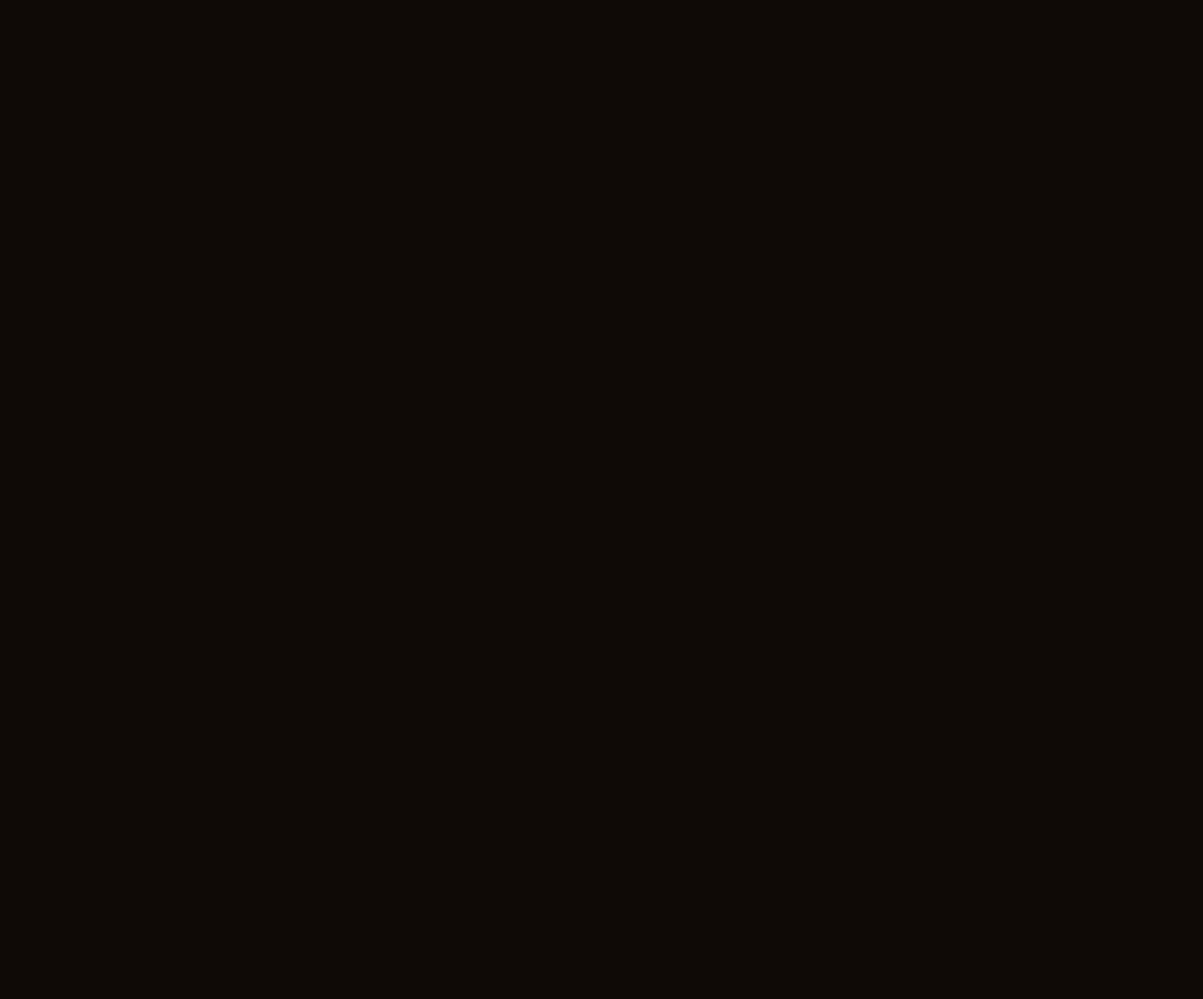
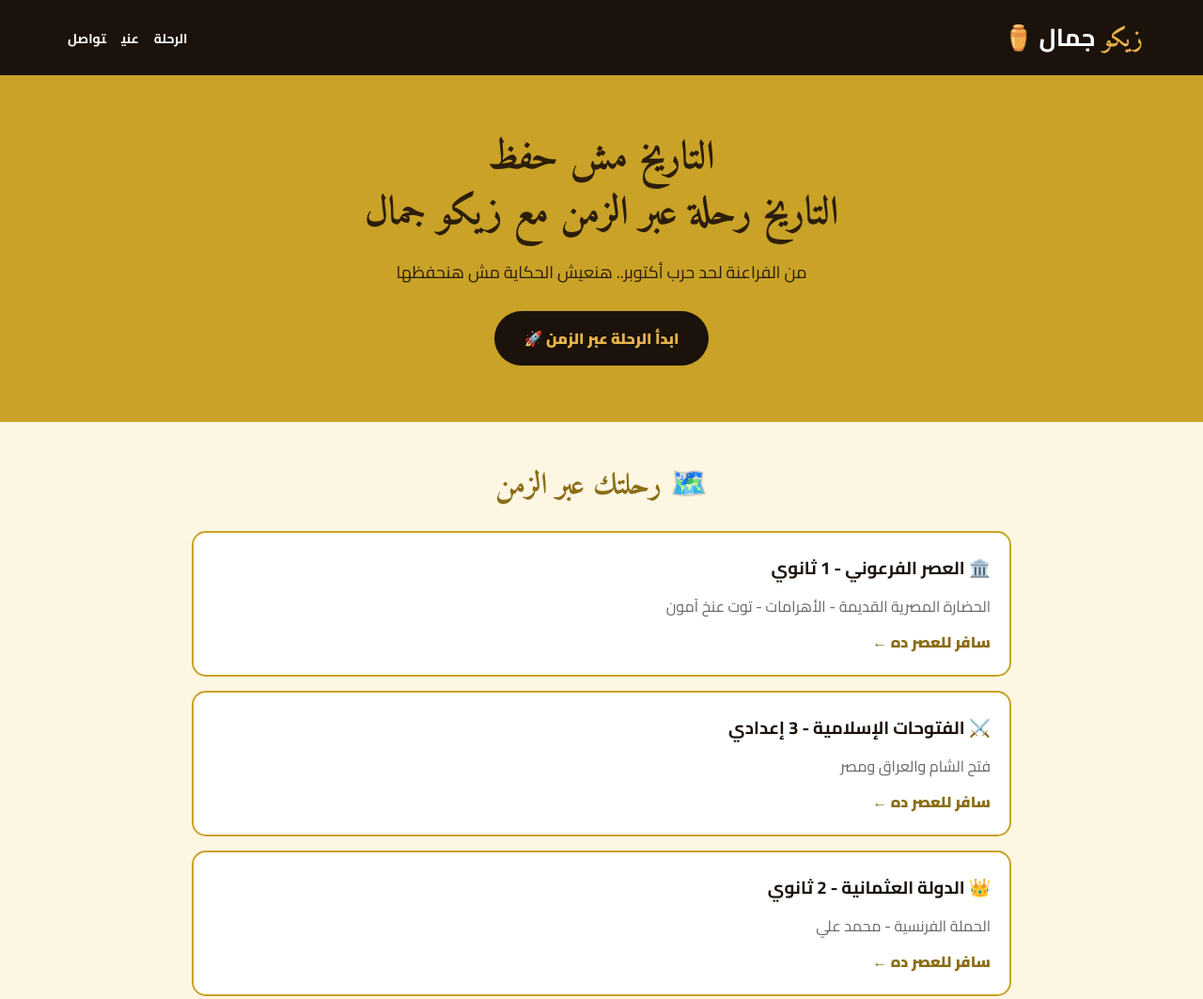
Before and after one commit to rageb2575-lang/mr-ziko-gamal, a plain HTML site: page index.html in a window 1280 px wide. Shown: the top 1063 px of the page at 94% size. Before the commit the page ends 800 px from the top, so only its background shows below. Drawn offline with Linux system fonts and the light colour scheme.

Commit message:
Refactor styles and layout in index.html
Updated styles and layout for better readability and aesthetics.

```diff
--- a/index.html
+++ b/index.html
@@ -7,22 +7,45 @@
 <link href="https://fonts.googleapis.com/css2?family=Amiri:wght@700&family=Cairo:wght@400;700;900&display=swap" rel="stylesheet">
 <style>
 *{margin:0;padding:0;box-sizing:border-box;font-family:'Cairo',sans-serif}
-body{background:#0f0a05;color:#f5e6c4}
-header{background:#1a120b;padding:15px 5%;display:flex;justify-content:space-between;align-items:center;position:sticky;top:0;z-index:20;border-bottom:3px solid #c9a227}
+body{background:#fdf6e3;color:#2b1d08}
+header{background:#1a120b;padding:15px 5%;display:flex;justify-content:space-between;align-items:center}
 header b{font-size:26px;color:#e8b44a;font-family:'Amiri',serif}
 header b span{color:#fff}
-nav a{color:#f5e6c4;text-decoration:none;margin:0 10px;font-weight:700}
-nav a:hover{color:#e8b44a}
-.hero{background:linear-gradient(rgba(15,10,5,.82),rgba(15,10,5,.82)),url('https://images.unsplash.com/photo-1503174971373-b1f69850bded?w=1200');background-size:cover;background-position:center;text-align:center;padding:90px 20px;border-bottom:3px solid #c9a227}
-.hero .badge{background:#c9a227;color:#000;padding:6px 18px;border-radius:20px;font-weight:900;font-size:14px}
-.hero h1{font-family:'Amiri',serif;font-size:52px;line-height:1.3;margin-top:15px}
-.hero h1 span{color:#e8b44a}
-.hero p{margin:15px 0 25px;font-size:18px;opacity:.9}
-.btn{background:linear-gradient(#f5d76e,#c9a227);color:#000;padding:14px 32px;border-radius:30px;text-decoration:none;font-weight:900;display:inline-block;box-shadow:0 5px 20px rgba(201,162,39,.4)}
-.btn2{border:2px solid #e8b44a;color:#fff;padding:12px 28px;border-radius:30px;text-decoration:none;font-weight:700;display:inline-block;margin-right:10px}
-.section{padding:50px 5%;max-width:1100px;margin:auto}
-.section h2{text-align:center;font-family:'Amiri',serif;font-size:36px;color:#e8b44a;margin-bottom:5px}
-.section .sub{text-align:center;opacity:.7;margin-bottom:30px}
-.timeline{border-right:3px solid #c9a227;padding-right:25px}
-.t-item{background:#1f160d;border:1px solid #3a2a12;padding:20px;border-radius:15px;margin-bottom:18px;position:relative}
-.t-item:before
+nav a{color:#fff;text-decoration:none;margin:0 8px;font-weight:700;font-size:14px}
+.hero{background:#c9a227;text-align:center;padding:60px 20px}
+.hero h1{font-family:'Amiri',serif;font-size:42px;line-height:1.4}
+.hero p{margin:15px 0 25px;font-size:18px}
+.btn{background:#1a120b;color:#e8b44a;padding:14px 32px;border-radius:30px;text-decoration:none;font-weight:900;display:inline-block}
+.section{padding:40px 5%;max-width:1000px;margin:auto}
+.section h2{text-align:center;font-family:'Amiri',serif;font-size:32px;color:#8a6d14;margin-bottom:20px}
+.card{background:#fff;border:2px solid #c9a227;padding:20px;border-radius:15px;margin-bottom:15px}
+.card h3{color:#1a120b}
+.card p{color:#666;margin:8px 0}
+.card a{color:#8a6d14;font-weight:800;text-decoration:none}
+.about{background:#fff;border:3px double #c9a227;border-radius:20px;padding:25px;text-align:center}
+.about img{width:150px;height:150px;object-fit:cover;border-radius:50%;border:5px solid #c9a227}
+.contact{background:#1a120b;color:#fff;text-align:center;border-radius:20px;padding:30px 20px}
+.contact a{background:#c9a227;color:#000;padding:10px 18px;border-radius:20px;text-decoration:none;font-weight:800;display:inline-block;margin:5px}
+footer{text-align:center;padding:20px;color:#888;font-size:14px}
+@media(max-width:600px){.hero h1{font-size:30px} nav{display:none}}
+</style>
+</head>
+<body>
+<header><b>زيكو <span>جمال ⚱️</span></b><nav><a href="#lessons">الرحلة</a><a href="#about">عني</a><a href="#contact">تواصل</a></nav></header>
+<section class="hero">
+<h1>التاريخ مش حفظ<br>التاريخ رحلة عبر الزمن مع زيكو جمال</h1>
+<p>من الفراعنة لحد حرب أكتوبر.. هنعيش الحكاية مش هنحفظها</p>
+<a class="btn" href="#lessons">ابدأ الرحلة عبر الزمن 🚀</a>
+</section>
+<section class="section" id="lessons">
+<h2>🗺️ رحلتك عبر الزمن</h2>
+<div class="card"><h3>🏛️ العصر الفرعوني - 1 ثانوي</h3><p>الحضارة المصرية القديمة - الأهرامات - توت عنخ آمون</p><a href="#">سافر للعصر ده ←</a></div>
+<div class="card"><h3>⚔️ الفتوحات الإسلامية - 3 إعدادي</h3><p>فتح الشام والعراق ومصر</p><a href="#">سافر للعصر ده ←</a></div>
+<div class="card"><h3>👑 الدولة العثمانية - 2 ثانوي</h3><p>الحملة الفرنسية - محمد علي</p><a href="#">سافر للعصر ده ←</a></div>
+<div class="card"><h3>🇪🇬 مصر الحديثة - 3 ثانوي</h3><p>ثورة 1919 - ثورة 1952 - حرب أكتوبر 1973</p><a href="#">سافر للعصر ده ←</a></div>
+</section>
+<section class="section"><div class="about" id="about"><img src="https://via.placeholder.com/300"><h2>مين هو زيكو جمال؟</h2><p>مدرس تاريخ، بآمن إن الطالب لازم يعيش الحكاية مش يحفظها. بشرح بأسلوب القصة، وبعملك خرايط ذهنية وأسئلة امتحان تخليك داخل الامتحان وانت متطمن.</p><br><p><b>+5000 طالب | +10 سنة خبرة | 100% نجاح</b></p></div></section>
+<section class="section"><div class="contact" id="contact"><h2>عايز تحجز أو تستفسر؟</h2><br><a href="https://wa.me/201000000000">واتساب 📱</a><a href="https://facebook.com">فيسبوك</a><a href="https://youtube.com">يوتيوب</a><a href="https://t.me">تيليجرام</a></div></section>
+<footer>© 2026 زيكو جمال - اتعمل بحب للتاريخ ❤️</footer>
+</body>
+</html>
```
